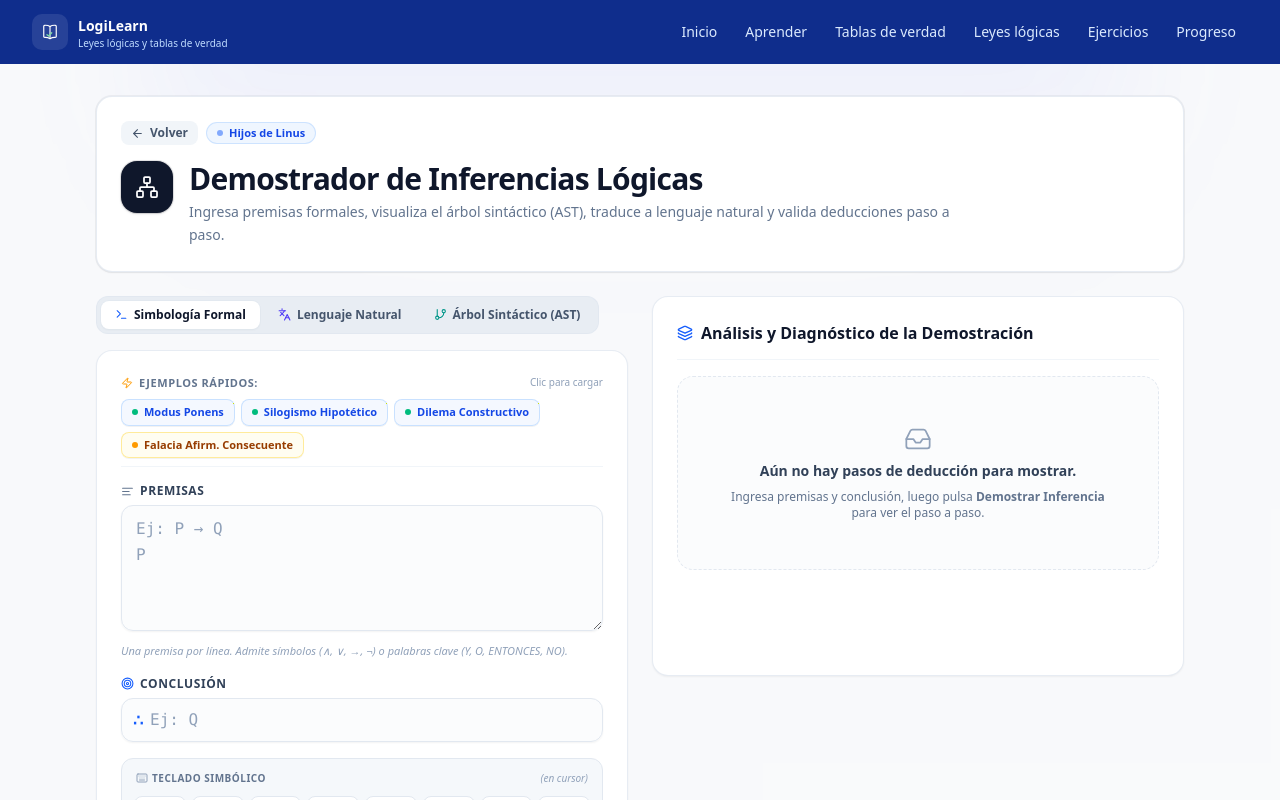
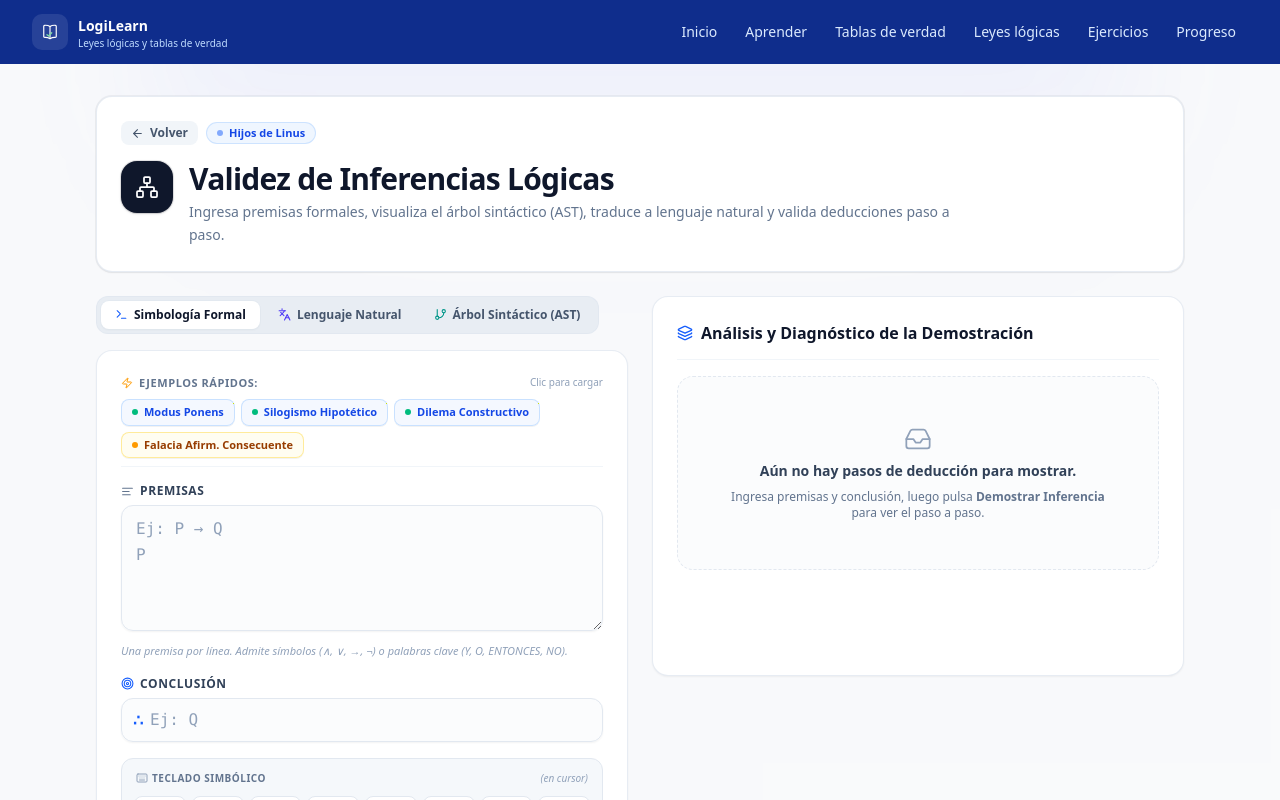
Before and after one commit to EnriDiazCayaca/logica_simbolica_global, a Vue app: page /inferencias in a window 1280 px wide. Shown: the top 800 px of the page. Built offline with nearby package versions, Linux system fonts and the light colour scheme.

Commit message:
fix: renombrar el título de la página a Validez de Inferencias Lógicas

```diff
--- a/src/pages/inferencias/index.vue
+++ b/src/pages/inferencias/index.vue
@@ -214,7 +214,7 @@ const procesarInferencia = async (payload: InferenciaRequest) => {
           </div>
           <div>
             <h1 class="text-xl sm:text-2xl md:text-3xl font-bold tracking-tight text-slate-900">
-              Demostrador de Inferencias Lógicas
+              Validez de Inferencias Lógicas
             </h1>
             <p class="text-xs sm:text-sm text-slate-500 mt-1 max-w-3xl leading-relaxed">
               Ingresa premisas formales, visualiza el árbol sintáctico (AST), traduce a lenguaje natural y valida deducciones paso a paso.
```
